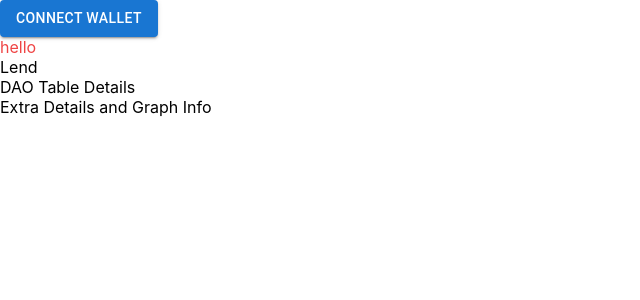
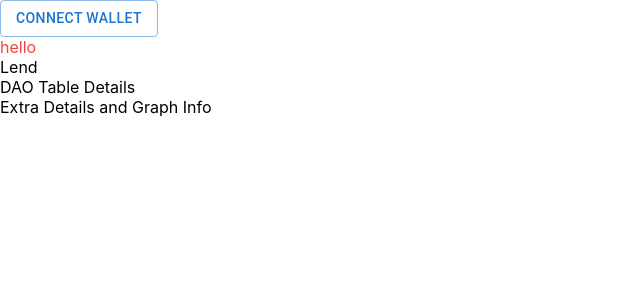
Before and after one commit to victorfei/ethglobal-dao-lend-interface, a Next.js app: page /lend in a window 1280 px wide. Shown: the top 300 px of the page, without its empty margins (0-640 px from the left). Built offline with nearby package versions, Linux system fonts and the light colour scheme.

Commit message:
wallet connect button style updates

```diff
--- a/components/ui/ConnectWallet.tsx
+++ b/components/ui/ConnectWallet.tsx
@@ -16,9 +16,19 @@ const ConnectWalletButton = ({
   return (
     <div>
       {connected ? (
-        <Button variant="contained"> Wallet Connected</Button>
+        <Button
+          variant="contained"
+          className="bg-yellow-500 text-white rounded-xl"
+        >
+          {" "}
+          Wallet Connected
+        </Button>
       ) : (
-        <Button variant="contained" onClick={() => connectWallet()}>
+        <Button
+          variant="outlined"
+          className="text-yellow-500 border-yellow-500 hover:bg-yellow-500 hover:text-white	"
+          onClick={() => connectWallet()}
+        >
           {" "}
           Connect Wallet
         </Button>
--- a/pages/lend.tsx
+++ b/pages/lend.tsx
@@ -16,10 +16,7 @@ export const LendingPage = ({}: LendingPageProps) => {
     <div>
       {/* Main Div ** Responsive Design Here*/}
       <div>
-        <ConnectWallet
-          connectWallet={connectWallet}
-          connected={currentAccount.length > 0}
-        />
+        <ConnectWallet connectWallet={connectWallet} connected={false} />
       </div>
       <div>Lend</div>
       <div>DAO Table Details</div>
```
